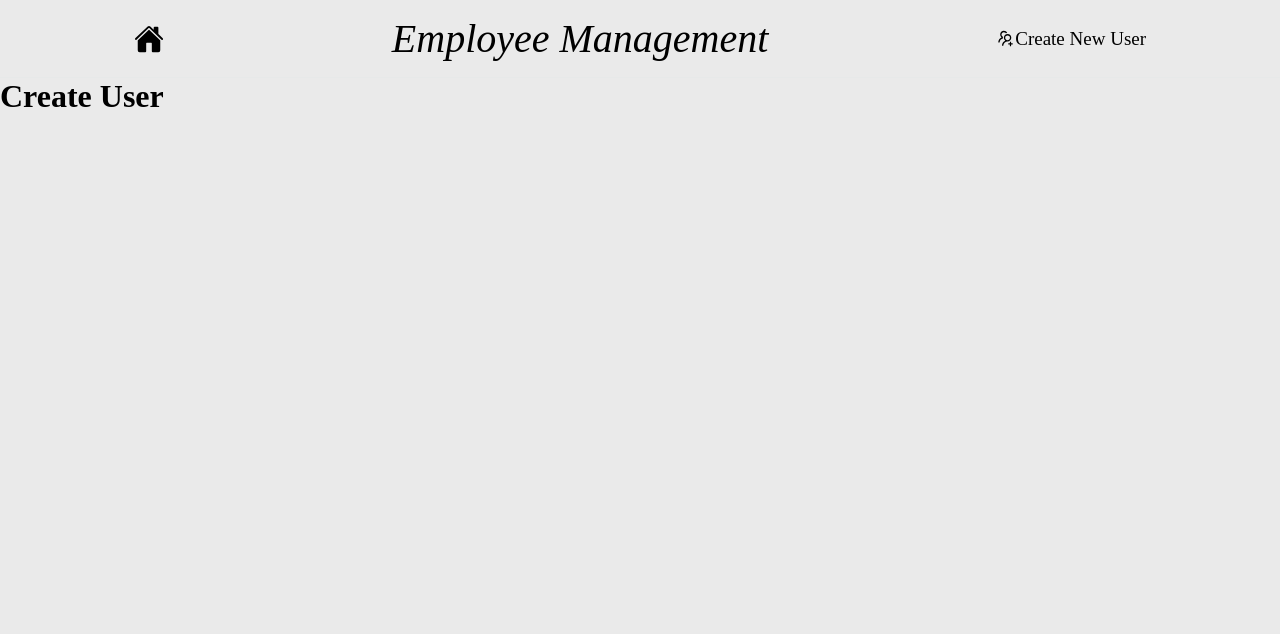
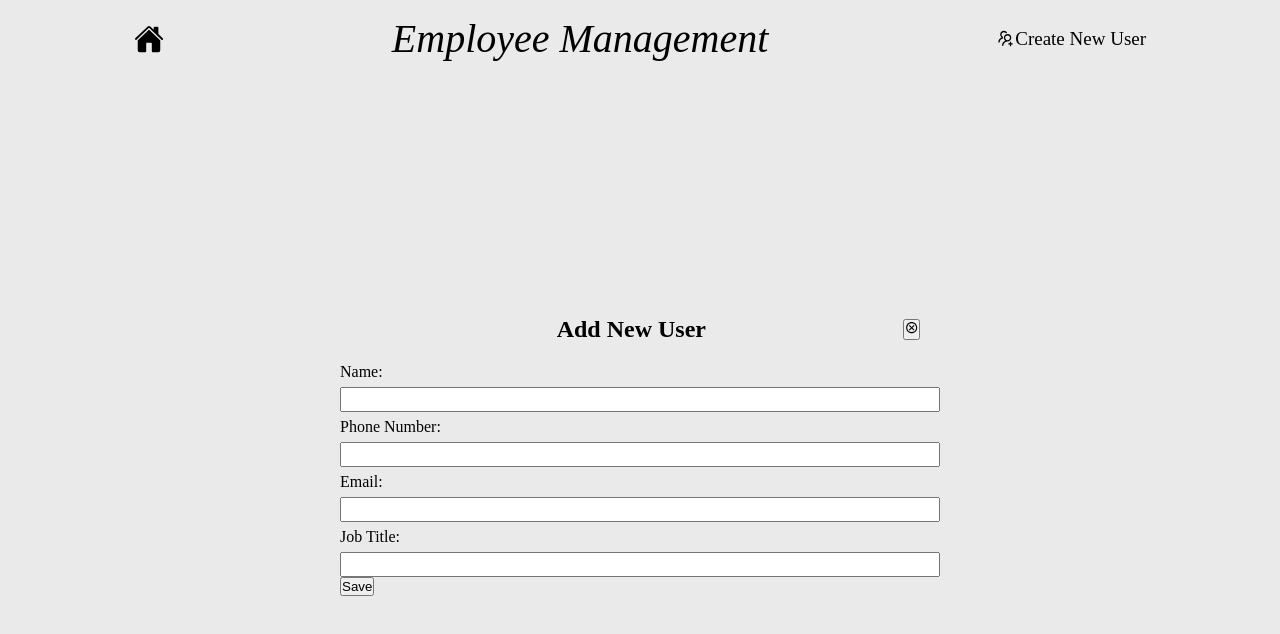
Before and after one commit to Davidnino21/employee-management, a React app: page /create in a window 1280 px wide. Shown: the top 634 px of the page. Built offline with nearby package versions, Linux system fonts and the light colour scheme; the HTML template or start-up script is replaced by a standard one.

Commit message:
Started new user page

```diff
--- a/src/App.css
+++ b/src/App.css
@@ -72,7 +72,7 @@ header a:hover {
   font-size: 15px;
 }
 
-.btn-actions button:hover{
+.btn-actions button:hover {
   background-color: #79b2be;
 }
 
@@ -121,6 +121,40 @@ header a:hover {
   align-items: center;
 }
 
+.newUser-page {
+  min-height: 92vh;
+  display: flex;
+  justify-content: center;
+  align-items: center;
+}
+
+.new-user {
+  height: fit-content;
+  width: 600px;
+}
+
+.form-header {
+  display: flex;
+  justify-content: center;
+  padding: 20px;
+  align-items: center;
+}
+
+.form-header h2 {
+  flex-grow: 2;
+  text-align: center;
+}
+
+.new-user form {
+  display: flex;
+  flex-direction: column;
+  gap: 6px;
+}
+
+form input {
+  font-size: 18px;
+}
+
 @media (max-width: 1400px) {
   .user-container {
     grid-template-columns: repeat(4, 1fr);
--- /dev/null
+++ b/src/components/NewUser.jsx
@@ -0,0 +1,29 @@
+import { MdOutlineCancel } from "react-icons/md";
+
+function NewUser() {
+  return (
+    <div className="new-user">
+      <div className="form-header">
+        <h2>Add New User</h2>
+        <button>
+          <MdOutlineCancel />
+        </button>
+      </div>
+      <form action="">
+        <label htmlFor="">Name:</label>
+        <input type="text" name="" id="" />
+        <label htmlFor="">Phone Number:</label>
+        <input type="text" name="" id="" />
+        <label htmlFor="">Email:</label>
+        <input type="text" name="" id="" />
+        <label htmlFor="">Job Title:</label>
+        <input type="text" name="" id="" />
+      </form>
+      <div>
+        <button>Save</button>
+      </div>
+    </div>
+  );
+}
+
+export default NewUser;
--- a/src/components/Search.jsx
+++ b/src/components/Search.jsx
@@ -1,5 +1,6 @@
 import { CiFilter } from "react-icons/ci";
 import { IoIosPersonAdd } from "react-icons/io";
+import { Link } from "react-router";
 
 function Search() {
   return (
@@ -12,10 +13,10 @@ function Search() {
           <CiFilter />
           filter
         </button>
-        <button>
+        <Link to="/create">
           <IoIosPersonAdd />
           Add Employee
-        </button>
+        </Link>
       </div>
     </div>
   );
--- a/src/components/UserCard.jsx
+++ b/src/components/UserCard.jsx
@@ -3,8 +3,7 @@ import { MdOutlinePhonelinkRing } from "react-icons/md";
 import { MdOutlineMailLock } from "react-icons/md";
 import { FaClipboardList } from "react-icons/fa";
 
-function UserCard({employee}) {
-  console.log(employee)
+function UserCard({ employee }) {
   return (
     <div className="user-card">
       <div className="card-header">
--- a/src/pages/CreateUser.jsx
+++ b/src/pages/CreateUser.jsx
@@ -1,7 +1,11 @@
+import NewUser from "../components/NewUser";
+
 function CreateUser() {
-    return(
-       <h1>Create User</h1>
-    )
+  return (
+    <div className="newUser-page">
+      <NewUser />
+    </div>
+  );
 }
 
-export default CreateUser
+export default CreateUser;
--- a/src/pages/ListUser.jsx
+++ b/src/pages/ListUser.jsx
@@ -16,7 +16,7 @@ function ListUser() {
       <Search />
       <div className="user-container">
         {employees.map((emp) => (
-          <UserCard employee={emp}/>
+          <UserCard key={emp.id} employee={emp} />
         ))}
       </div>
     </>
```
